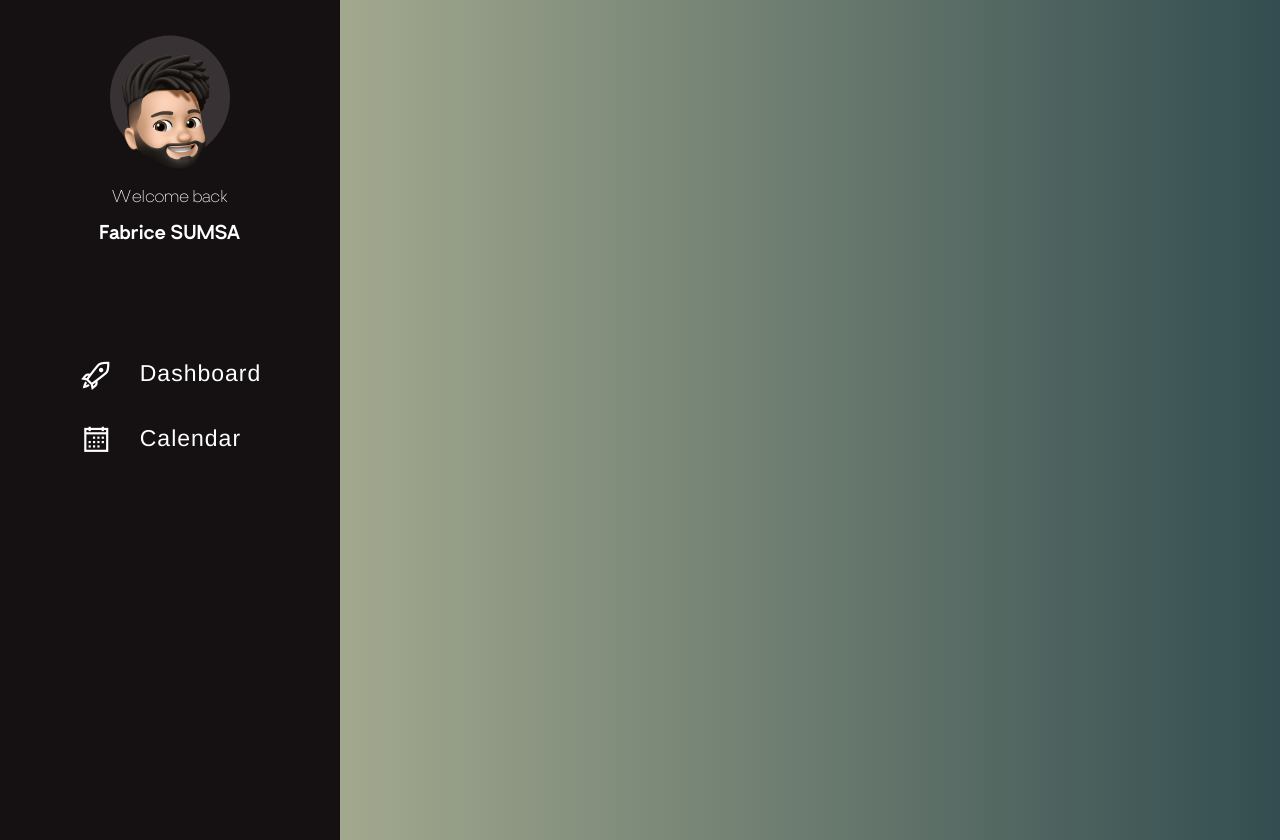
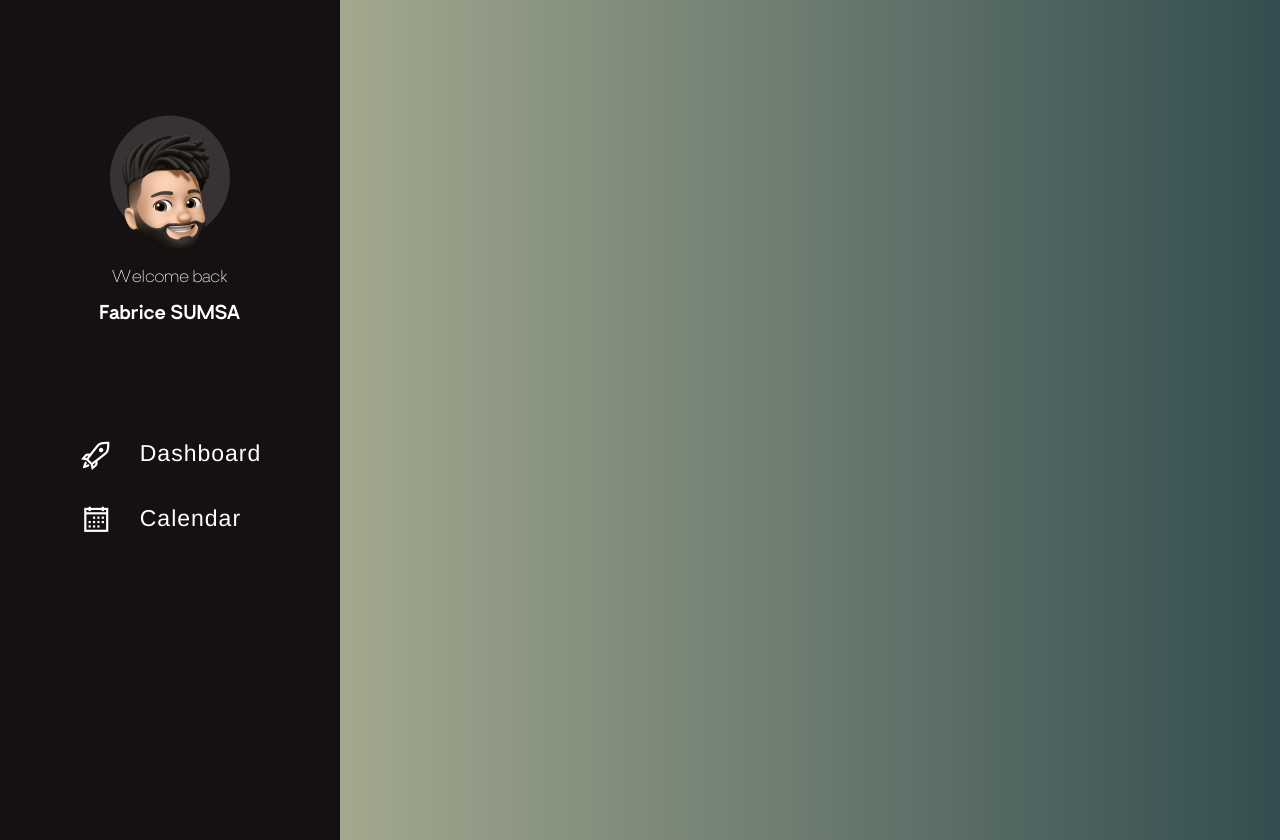
Before and after one commit to JK2018/EPITECH---Pool---TP00700-Frontend, a Vue app: page /dashboard in a window 1280 px wide. Built offline with nearby package versions, Linux system fonts and the light colour scheme.

Commit message:
create develop

```diff
--- a/src/components/HomePage.vue
+++ b/src/components/HomePage.vue
@@ -84,7 +84,7 @@ export default {
 .user-info {
   display: flex;
   flex-direction: column;
-  margin: 0 auto 80px;
+  margin: 80px auto;
 }
 
 .user-menu {
```
